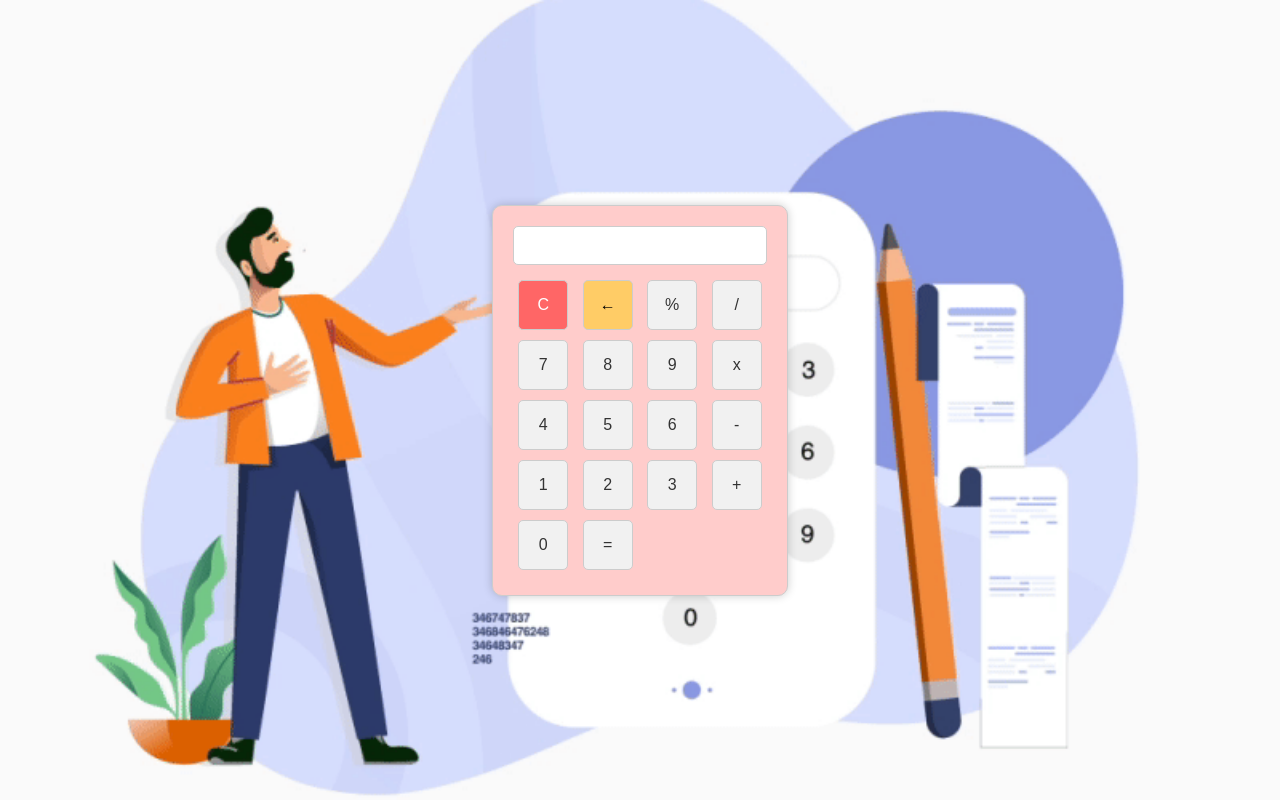
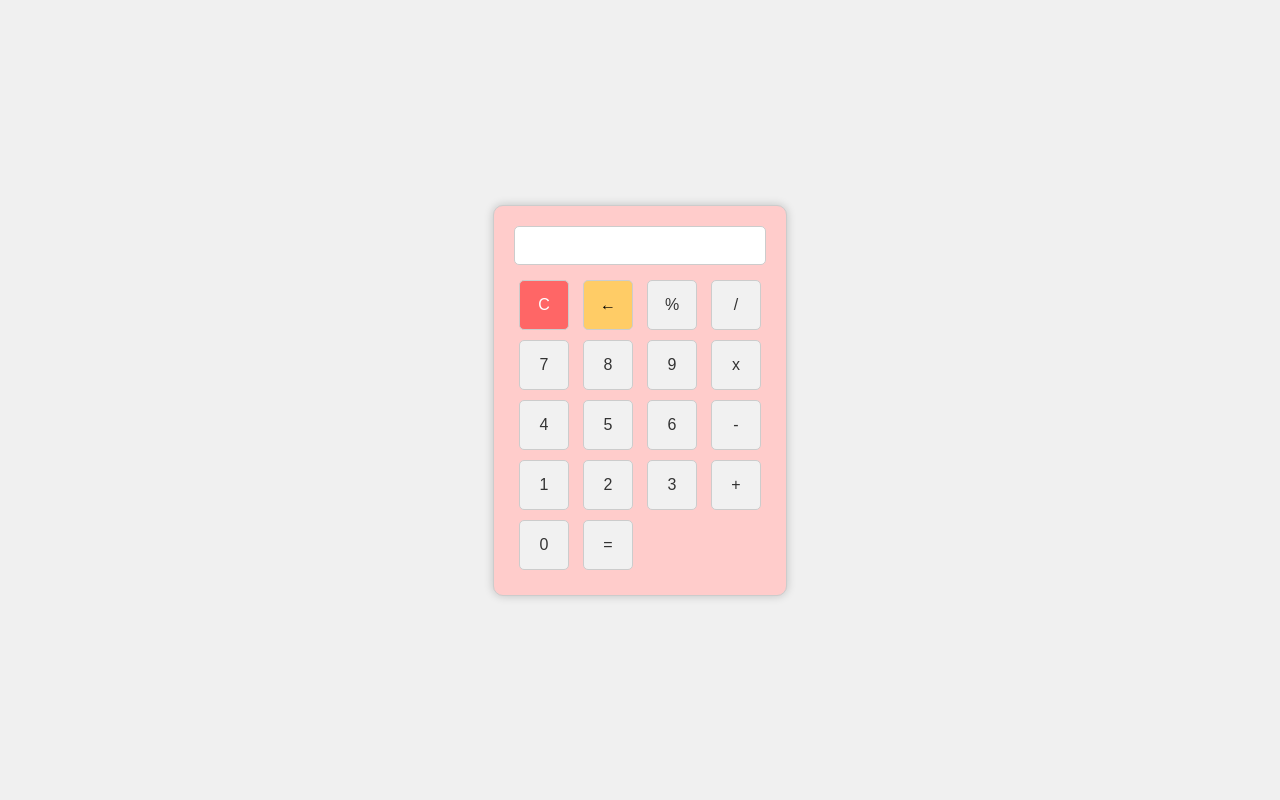
Before and after one commit to Aruleeswarangithub/Codsoft_task3, a plain HTML site: page index.html in a window 1280 px wide. Drawn offline with Linux system fonts and the light colour scheme.

Commit message:
Update index.html

```diff
--- a/index.html
+++ b/index.html
@@ -4,16 +4,7 @@
    <title>Calculator</title>
    <link rel="stylesheet" href="styles.css">
   <title>Calculator</title>
-  <style>
-    body {
-      margin: 0;
-      padding: 0;
-      height: 100vh;
-      background: url('bg.gif') no-repeat center center fixed;
-      background-size: cover;
-      font-family: Arial, sans-serif;
-    }
-  </style>
+
 </head>
 <body>
    <div id="calc">
```
